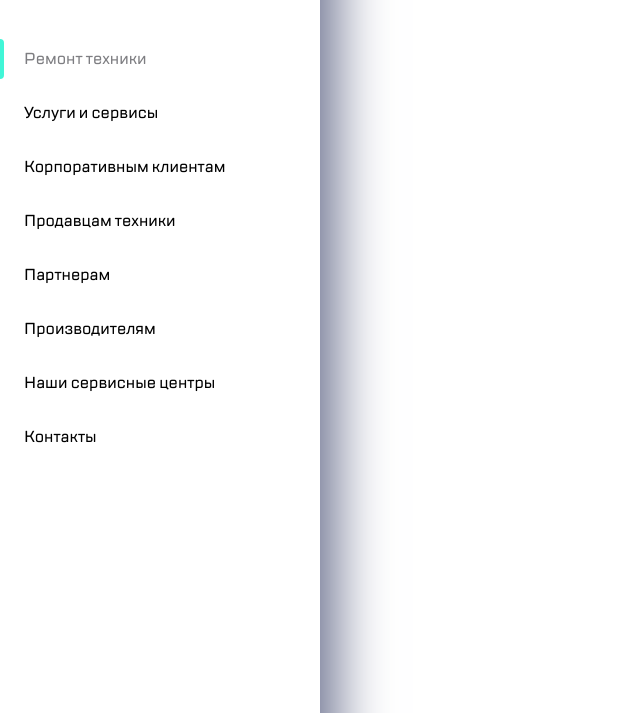
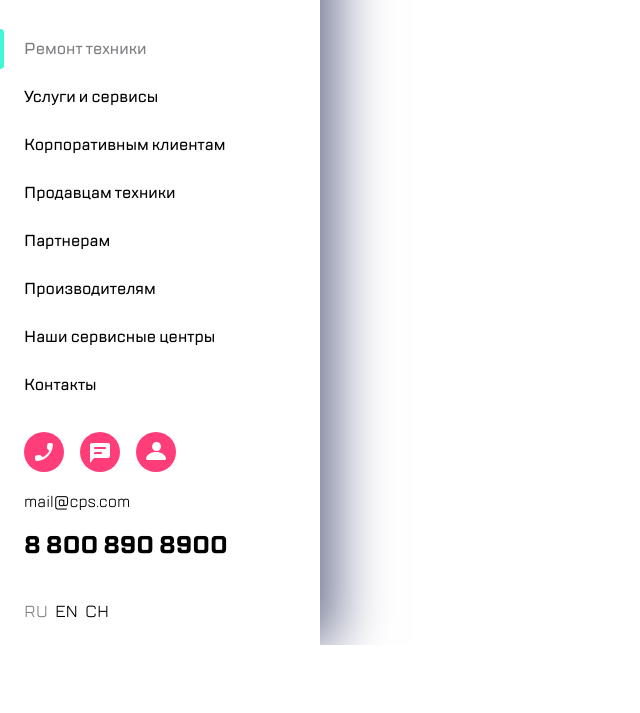
Before and after one commit to potapovmark/web-core-7.8, a plain HTML site: page sidemenu.html in a window 1280 px wide. Shown: the part 74-787 px from the top of the page, without its empty margins (0-640 px from the left). Drawn offline with Linux system fonts and the light colour scheme; files whose address does not match are found by name.

Commit message:
Updated button hover effects and disabled page scrolling

```diff
--- a/sidemenu.css
+++ b/sidemenu.css
@@ -1,10 +1,11 @@
 .services {
-    height: 768px;
-    width: 1024px;
+    height: 100%;
+    width: 768px;
     background-color: white;
 }
 
 html, body {
+    overflow: hidden;
     margin: 0;
     padding: 0;
 }
@@ -34,7 +35,7 @@ body {
 .menu {
     position: relative;
     max-width: 320px;
-    height: 1024px;
+    height: 100%; !important
     background-color: white;
     padding: 0 24px;
     box-sizing: border-box;
@@ -56,6 +57,7 @@ body {
     display: flex;
     gap: 17px;
     align-items: center;
+
 }
 
 button {
@@ -66,16 +68,21 @@ button {
 }
 
 .menu-main {
-    margin-top: 70px;
+    height: 100%;
+    flex: 1;
+    display: flex;
+    flex-direction: column;
+    justify-content: space-between;
+    margin-top: 60px;
 }
 
 .menu-main__tabs {
     display: flex;
     flex-direction: column;
-    gap: 32px;
+    gap: 26px;
     font-size: 16px;
     font-weight: 500;
-    margin-bottom: 268px;
+    margin-bottom: 36px;
 }
 
 .menu-main__tabs--active {
@@ -122,8 +129,18 @@ button {
 .language__item {
     display: flex;
     gap: 7px;
+    padding-bottom: 22px;
 }
 
 .language.language--active {
     color: #7e7e82;
 }
+
+button {
+    opacity: 1;
+    transition: opacity 0.3s ease;
+}
+
+button:hover {
+    opacity: 0.7;
+}
```
